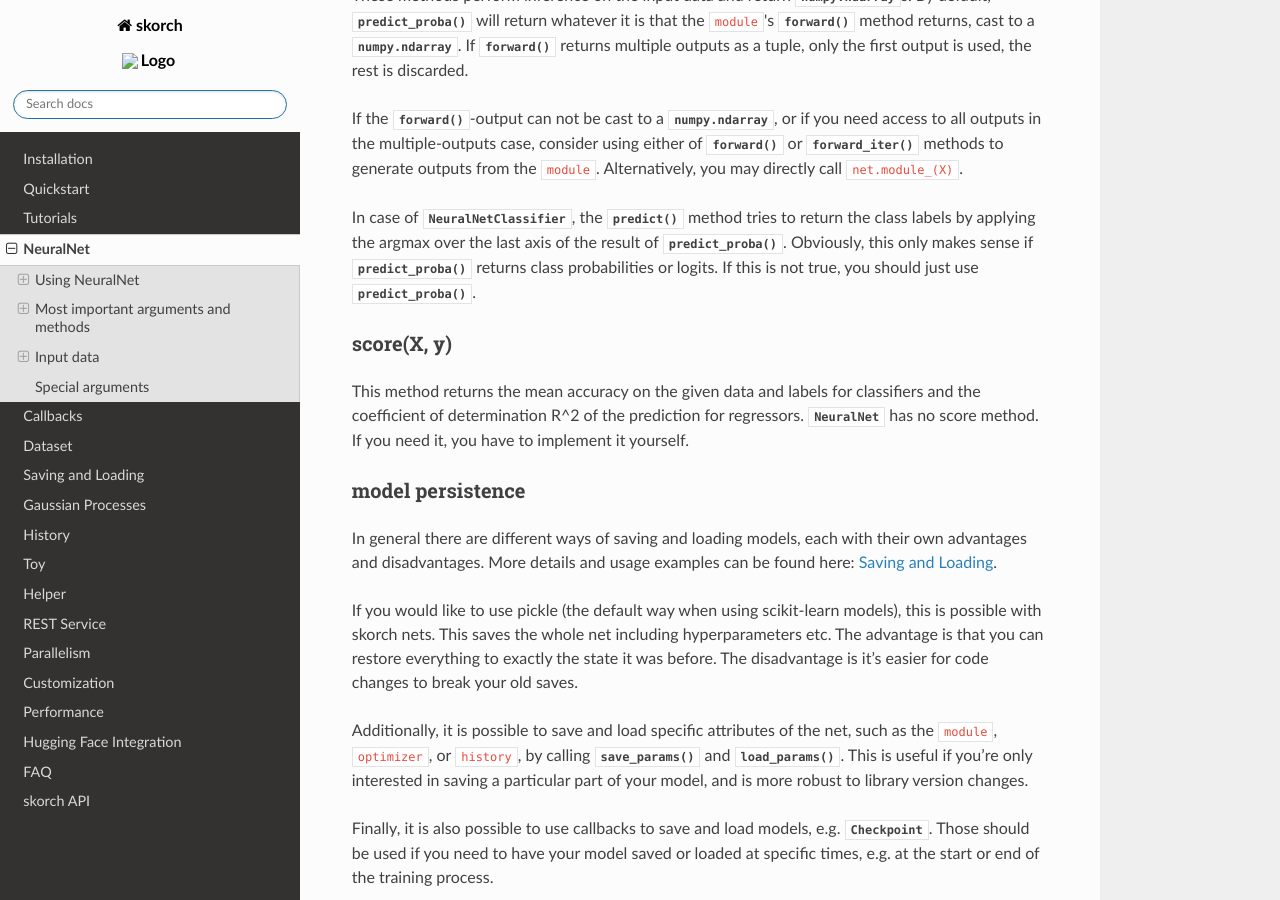
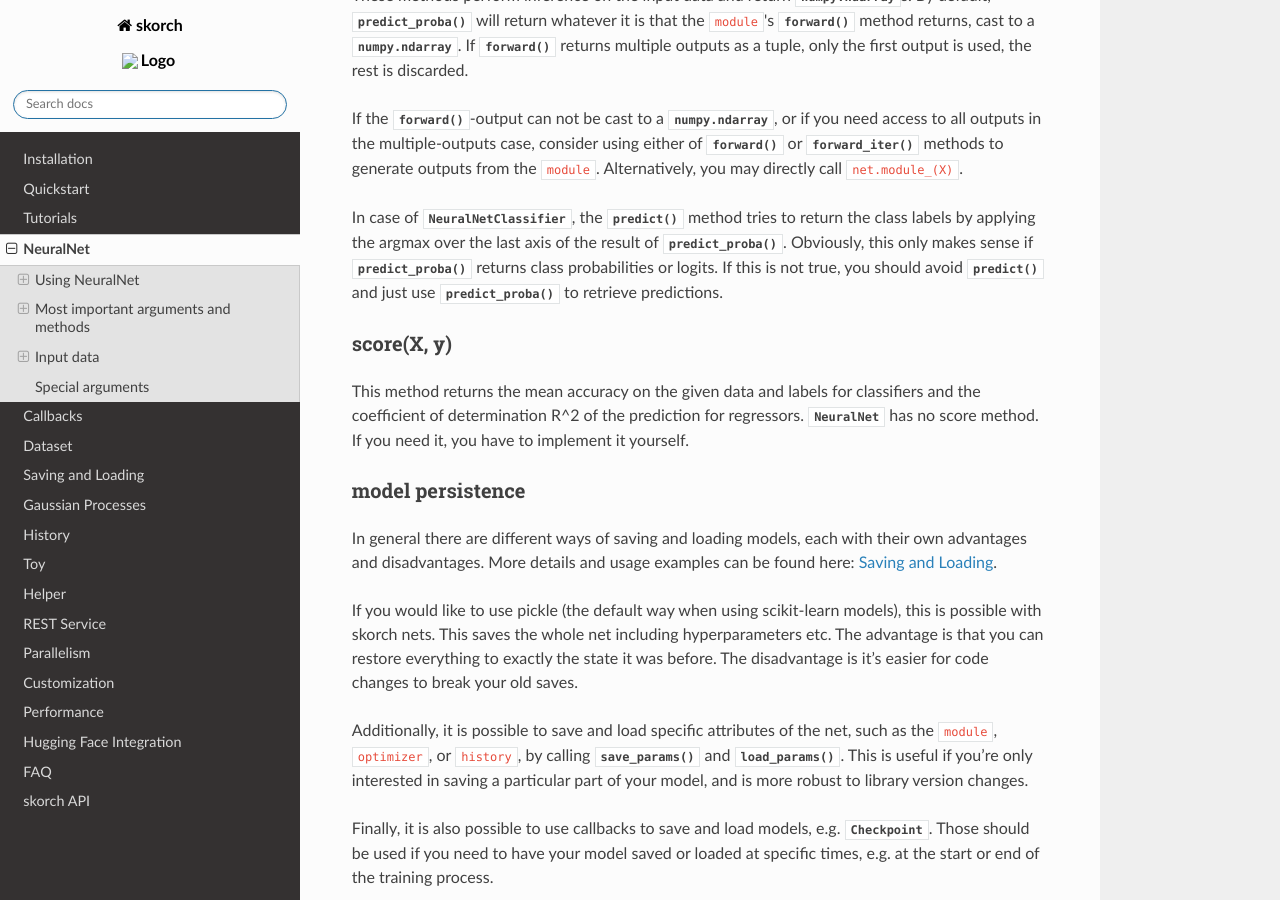
Before and after one commit to skorch-dev/skorch, a Sphinx documentation site: the page built from docs/user/neuralnet.rst, in a window 1280 px wide and 900 px high, scrolled down 6320 px. Built offline with Sphinx 7.4.7 and the Read the Docs theme 2.0.0, drawn with Linux system fonts in a browser that asks for light colours.

Commit message:
Reviewer comment: better doc
Co-authored-by: ottonemo <marian.tietz@ottogroup.com>

```diff
--- a/docs/user/neuralnet.rst
+++ b/docs/user/neuralnet.rst
@@ -382,8 +382,9 @@ the result of
 :func:`~skorch.classifier.NeuralNetClassifier.predict_proba`.
 Obviously, this only makes sense if
 :func:`~skorch.classifier.NeuralNetClassifier.predict_proba` returns
-class probabilities or logits. If this is not true, you should just use
-:func:`~skorch.classifier.NeuralNetClassifier.predict_proba`.
+class probabilities or logits. If this is not true, you should avoid
+:func:`~skorch.classifier.NeuralNetClassifier.predict` and just use
+:func:`~skorch.classifier.NeuralNetClassifier.predict_proba` to retrieve predictions.
 
 score(X, y)
 ^^^^^^^^^^^
```
